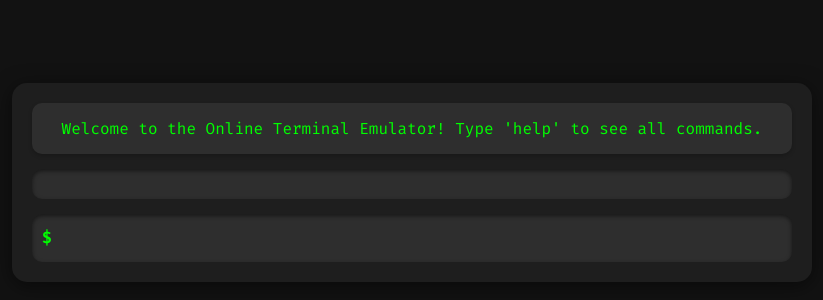
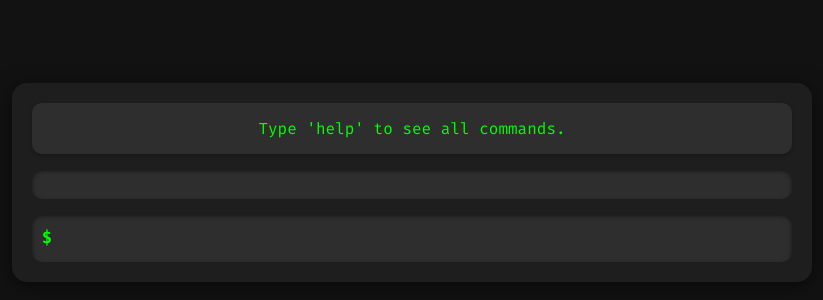
Before and after one commit to nafeeur/terminal_emulator, a plain HTML site: page index.html in a window 1280 px wide. Shown: the part 218-518 px from the top of the page, without its empty margins (228-1051 px from the left). Drawn offline with Linux system fonts and the light colour scheme.

Commit message:
Update index.html

```diff
--- a/index.html
+++ b/index.html
@@ -9,7 +9,7 @@
 <body>
     <div id="terminal">
         <div id="welcome-message">
-            Welcome to the Online Terminal Emulator! Type 'help' to see all commands.
+            Type 'help' to see all commands.
         </div>
         <div id="output"></div>
         <div id="input-container">
```
